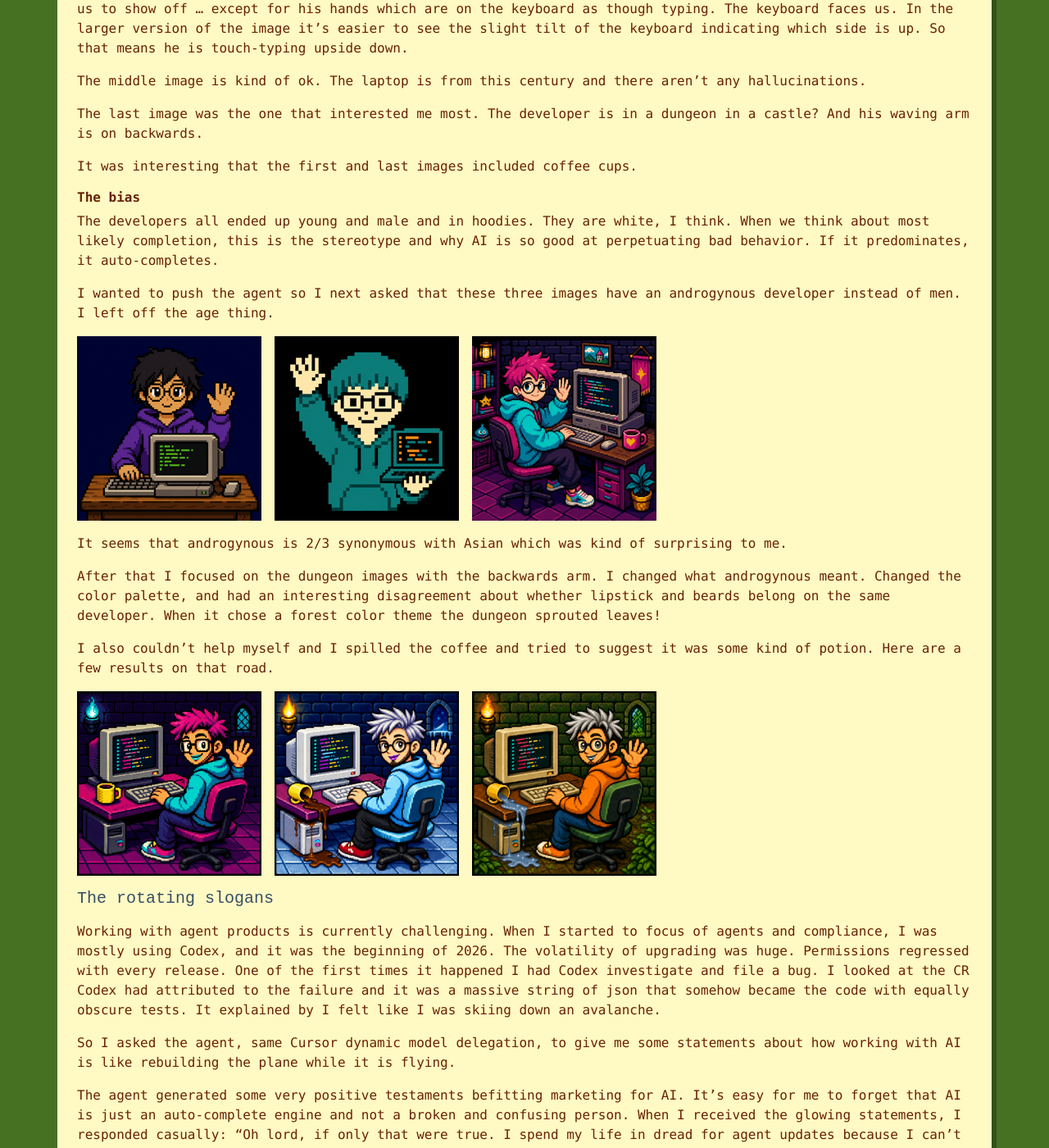
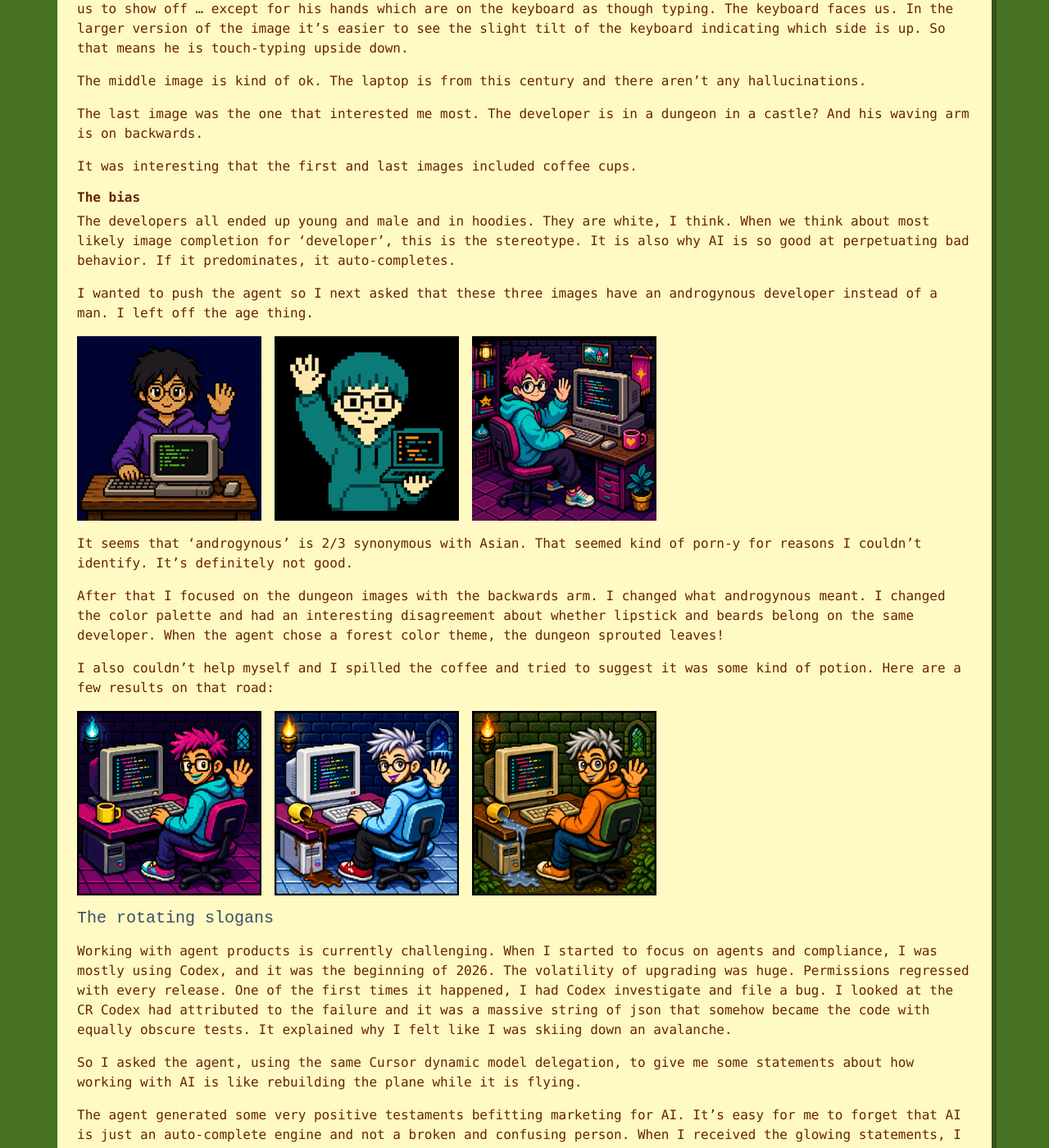
Before and after one commit to baccigalupi/coding-with-ai.github.io, a Jekyll site: the page built from about/header.md, in a window 1280 px wide and 1400 px high, scrolled down 1268 px. Shown: the whole window at 82% size. Built offline with Jekyll 4.4.1, drawn with Linux system fonts in a browser that asks for light colours; some web fonts are replaced; some of the changed text lies outside the part shown.

Commit message:
spelling and grammar fixes

```diff
--- a/about/header.md
+++ b/about/header.md
@@ -39,9 +39,9 @@ It was interesting that the first and last images included coffee cups.
 
 #### The bias
 
-The developers all ended up young and male and in hoodies. They are white, I think. When we think about most likely completion, this is the stereotype and why AI is so good at perpetuating bad behavior. If it predominates, it auto-completes.
+The developers all ended up young and male and in hoodies. They are white, I think. When we think about most likely image completion for 'developer', this is the stereotype. It is also why AI is so good at perpetuating bad behavior. If it predominates, it auto-completes.
 
-I wanted to push the agent so I next asked that these three images have an androgynous developer instead of men. I left off the age thing.
+I wanted to push the agent so I next asked that these three images have an androgynous developer instead of a man. I left off the age thing.
 
 <div class="d-flex flex-nowrap mb-3">
   <img src="/assets/images/developer-generation/logo-dev-wave-desk-androgynous-225w.png" alt="developer waving with coffee and the computer facing away towards the viewer" class="me-3">
@@ -49,11 +49,11 @@ I wanted to push the agent so I next asked that these three images have an andro
   <img src="/assets/images/developer-generation/logo-dev-wave-rpg-androgynous-225w.png" alt="androgynous developer waving with coffee and their arm is backwards" class="me-3">
 </div>
 
-It seems that androgynous is 2/3 synonymous with Asian which was kind of surprising to me.
+It seems that 'androgynous' is 2/3 synonymous with Asian. That seemed kind of porn-y for reasons I couldn't identify. It's definitely not good.
 
-After that I focused on the dungeon images with the backwards arm. I changed what androgynous meant. Changed the color palette, and had an interesting disagreement about whether lipstick and beards belong on the same developer. When it chose a forest color theme the dungeon sprouted leaves!
+After that I focused on the dungeon images with the backwards arm. I changed what androgynous meant. I changed the color palette and had an interesting disagreement about whether lipstick and beards belong on the same developer. When the agent chose a forest color theme, the dungeon sprouted leaves!
 
-I also couldn't help myself and I spilled the coffee and tried to suggest it was some kind of potion. Here are a few results on that road.
+I also couldn't help myself and I spilled the coffee and tried to suggest it was some kind of potion. Here are a few results on that road:
 
 <div class="d-flex flex-nowrap mb-3">
   <img src="/assets/images/developer-generation/logo-dev-wave-rpg-lipstick-blue-225w.png" alt="developer with backwards arm in blue lipstick and no beard" class="me-3">
@@ -63,13 +63,13 @@ I also couldn't help myself and I spilled the coffee and tried to suggest it was
 
 ### The rotating slogans
 
-Working with agent products is currently challenging. When I started to focus of agents and compliance, I was mostly using Codex, and it was the beginning of 2026. The volatility of upgrading was huge. Permissions regressed with every release. One of the first times it happened I had Codex investigate and file a bug. I looked at the CR Codex had attributed to the failure and it was a massive string of json that somehow became the code with equally obscure tests. It explained by I felt like I was skiing down an avalanche.
+Working with agent products is currently challenging. When I started to focus on agents and compliance, I was mostly using Codex, and it was the beginning of 2026. The volatility of upgrading was huge. Permissions regressed with every release. One of the first times it happened, I had Codex investigate and file a bug. I looked at the CR Codex had attributed to the failure and it was a massive string of json that somehow became the code with equally obscure tests. It explained why I felt like I was skiing down an avalanche.
 
-So I asked the agent, same Cursor dynamic model delegation, to give me some statements about how working with AI is like rebuilding the plane while it is flying.
+So I asked the agent, using the same Cursor dynamic model delegation, to give me some statements about how working with AI is like rebuilding the plane while it is flying.
 
 The agent generated some very positive testaments befitting marketing for AI. It's easy for me to forget that AI is just an auto-complete engine and not a broken and confusing person. When I received the glowing statements, I responded casually: "Oh lord, if only that were true. I spend my life in dread for agent updates because I can't count on anything working afterwards."
 
-The agent very obligingly creating some real jewels:
+The agent very obligingly created some real jewels:
 
 - Yesterday's shortcut is today's liability.
 - The benchmark improved. Your users noticed something else.
```
Also changed, not shown: other parts of about/header.md (+1 -1 lines).
